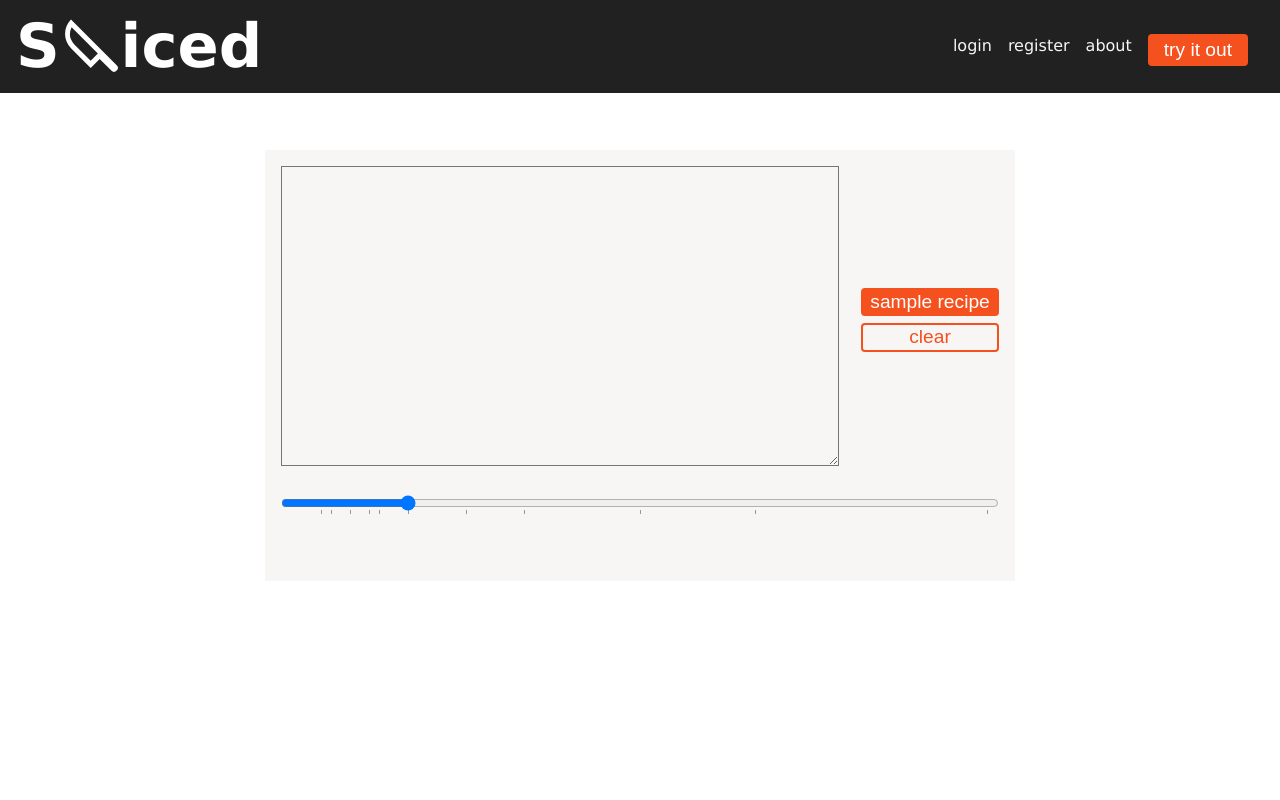
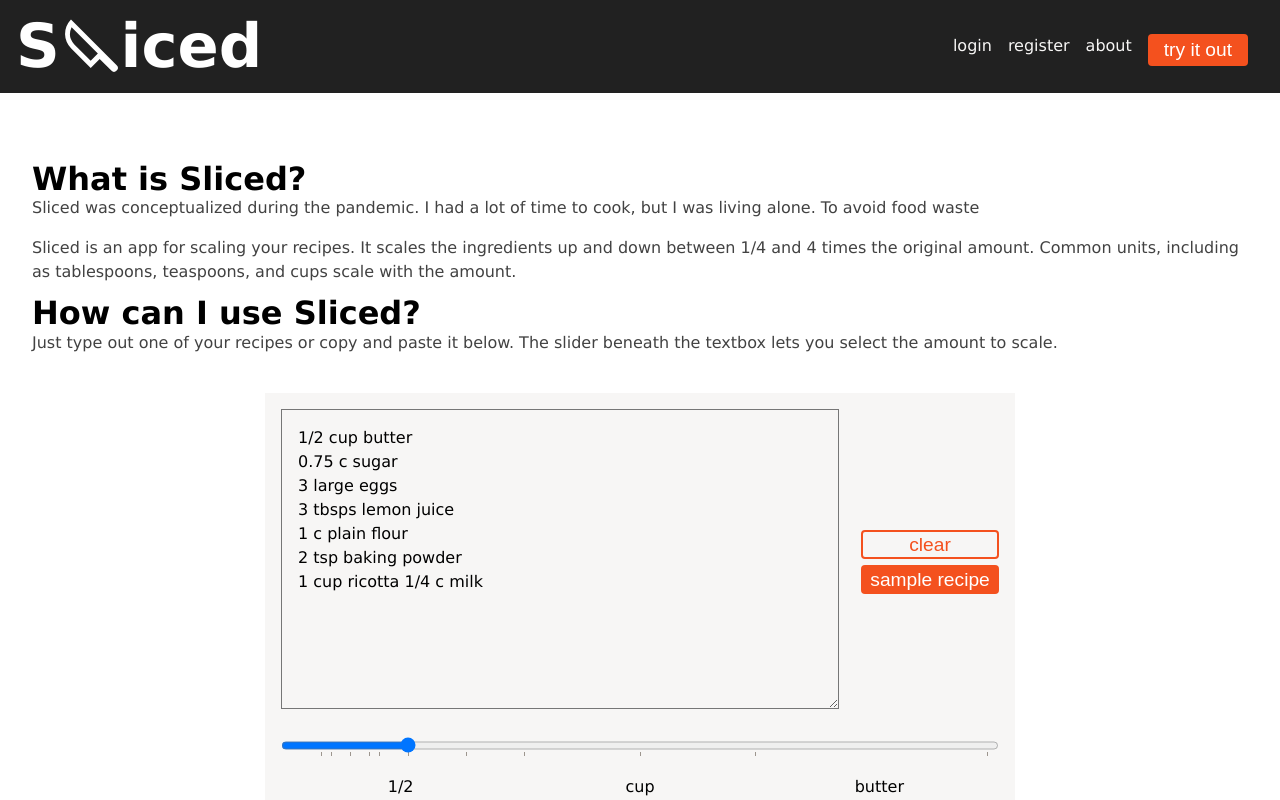
Before and after one commit to Rachanastasia/sliced, a Next.js app in the folder client/: page / in a window 1280 px wide. Built offline with nearby package versions, Linux system fonts and the light colour scheme.

Commit message:
format sloppy about

```diff
--- a/client/components/About.js
+++ b/client/components/About.js
@@ -1,11 +1,16 @@
 import React from 'react'
-
+import styles from '../styles/About.module.css'
 
 export default function About(){
 
     return (
-        <div id='about' className='image-wrapper' >
+        <div id='about' className={styles.about_wrapper}>
+            <h2 className={styles.about_subtitle}>What is Sliced?</h2>
+            <p className={`${styles.about_p} ${styles.margin_bottom}`}>Sliced was conceptualized during the pandemic. I had a lot of time to cook, but I was living alone. To avoid food waste</p>
+            <p className={`${styles.about_p} ${styles.margin_bottom}`}>Sliced is an app for scaling your recipes. It scales the ingredients up and down between 1/4 and 4 times the original amount. Common units, including as tablespoons, teaspoons, and cups scale with the amount.</p>
 
+            <h2 className={styles.about_subtitle}>How can I use Sliced?</h2>
+            <p className={styles.about_p}>Just type out one of your recipes or copy and paste it below. The slider beneath the textbox lets you select the amount to scale.</p>
         </div>
     )
 }
--- a/client/components/Header.js
+++ b/client/components/Header.js
@@ -5,14 +5,15 @@ import Button from './Button';
 import styles from '../styles/Header.module.css'
 
 function Header() {
-
     return (
         <header>
+            <Link href='/'>
                 <h1>
                     <div aria-label='Sliced' className={styles.title}>
                         <span>S</span><RiKnifeLine /><span>iced</span>
                     </div>
                 </h1>
+            </Link>
 
                 <ul className={styles.menu_wrapper}>
                     <li className={styles.menu_item}>
--- a/client/components/Slicer/index.js
+++ b/client/components/Slicer/index.js
@@ -1,4 +1,4 @@
-import React, { useState } from 'react';
+import React, { useState, useEffect } from 'react';
 import { transformInputIntoIngredientData } from '../../utils/transformInputIntoIngredientData'
 import ScaledIngredients from './ScaledIngredients'
 import IngredientInput from './IngredientInput';
@@ -20,6 +20,10 @@ function AddRecipe({isPreview=true}) {
         setIngredients({input: [], ingredientData: []})
     }
 
+    useEffect(()=>{
+        if (!ingredients.input?.length) setSampleRecipe()
+    },[])
+
     return (
         <section className={styles.slicer_wrapper}   id='slicer'>
             <div className={styles.input_button_wrapper}>
@@ -38,8 +42,8 @@ export default AddRecipe;
 function SampleAndClearButtons({isPreview, setSampleRecipe, clearRecipe}){
     return (
         <div className={styles.button_wrapper}>
+            <ClearButton clearInput={clearRecipe} />
            {isPreview ? <Button text='sample recipe' onClick={setSampleRecipe} /> : <Button text='save' />}
-           <ClearButton clearInput={clearRecipe} />
         </div>
     )
 }
--- a/client/pages/index.js
+++ b/client/pages/index.js
@@ -1,6 +1,5 @@
 import Screen from '../components/Screen'
 import About from '../components/About'
-import AboutSliced from '../components/AboutSliced'
 import Slicer from '../components/Slicer/index'
 
 
@@ -8,17 +7,11 @@ export default function Home() {
   return <Screen><Page /></Screen>
 }
 
-//FOR TESTING
-//FIND A PLACE FOR THE MAIN SCREEN
 function Page(){
   return (
-    <>
       <div className='screen_content'>
-          {/* <AboutSliced /> */}
-
-          {/* <About /> */}
+          <About />
           <Slicer />
-        </div>
-    </>
+      </div>
   )
 }
--- /dev/null
+++ b/client/styles/About.module.css
@@ -0,0 +1,20 @@
+.about_wrapper {
+    display: flex;
+    flex-direction: column;
+    width: 100%;
+    padding: var(--spacer-2);
+}
+
+.about_subtitle {
+   margin-bottom: var(--spacer-1);
+}
+
+.about_p{
+    color: var(--colors-gray);
+    font-size: var(--text-size-1);
+    line-height: calc(1.5 * var(--text-size-1));
+}
+
+.margin_bottom {
+    margin-bottom: var(--spacer-2);
+}
--- a/client/styles/AboutSliced.module.css
+++ /dev/null
@@ -1,19 +0,0 @@
-.about_wrapper {
-    display: flex;
-    flex-direction: column;
-    box-sizing: border-box;
-    width: inherit;
-    max-width: var(--width-content-full);
-    margin-bottom: var(--spacer-1);
-}
-
-
-.subtitle{
-    padding: var(--spacer-1) 0 var(--spacer-2);
-    font-size: var(--text-size-1);
-    line-height: calc(1.5* var(--text-size-1));
-}
-
-.about_text{
-    color: var(--colors-gray);
-}
--- a/client/styles/main.css
+++ b/client/styles/main.css
@@ -23,10 +23,7 @@ body{
     overflow-x: hidden;
 }
 
-#about{
-    height: 100vh;
-    background-color: red;
-}
+
 
 main{
   height: inherit;
@@ -46,6 +43,9 @@ main{
     width: 100%;
     flex: 1;
     align-items: center;
+}
+.screen_content >* {
+    margin-bottom: var(--spacer-3);
 }
 
 h2, h3{
--- a/client/utils/sampleRecipe.js
+++ b/client/utils/sampleRecipe.js
@@ -4,4 +4,4 @@ export const sample = `1/2 cup butter
 3 tbsps lemon juice
 1 c plain flour
 2 tsp baking powder
-1 cup ricotta 1/4 c milk 0`
+1 cup ricotta 1/4 c milk`
```
